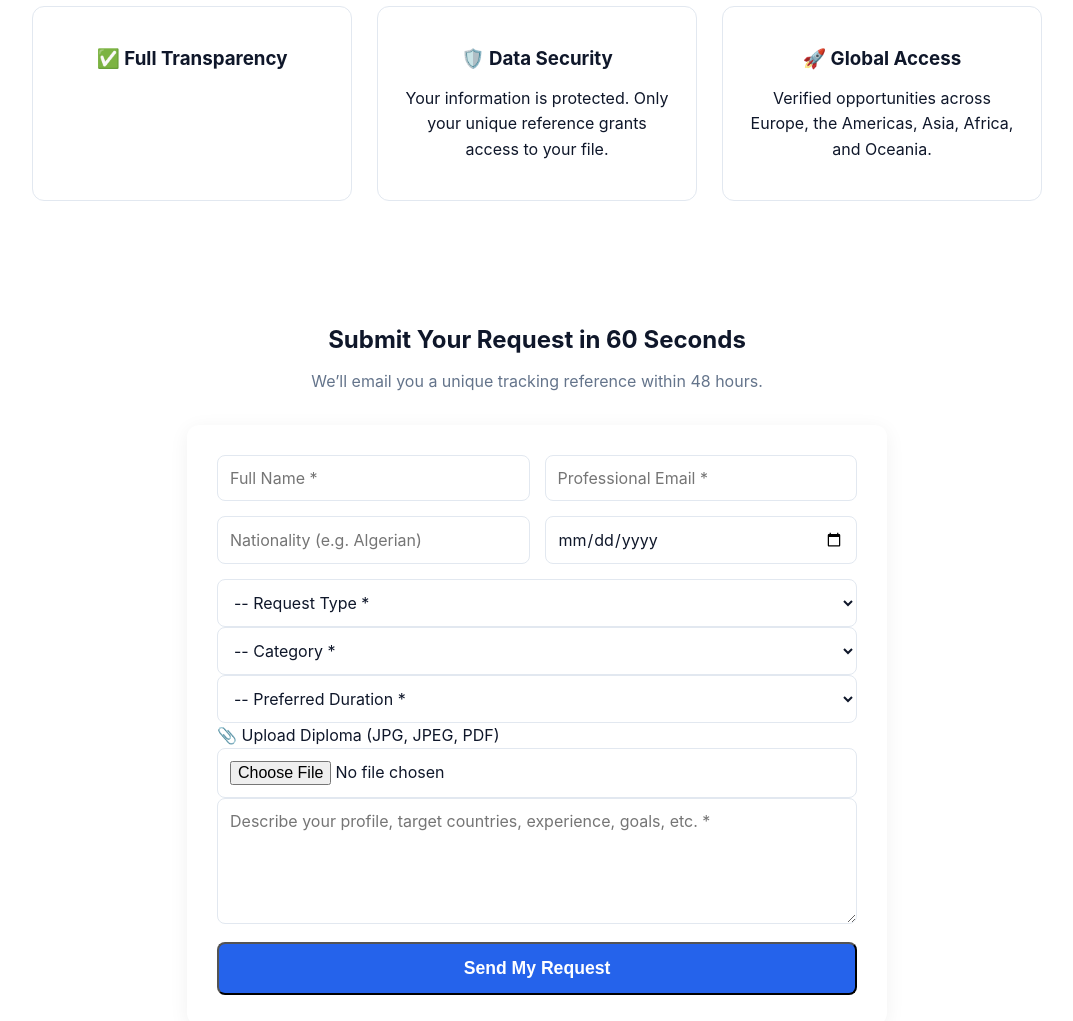
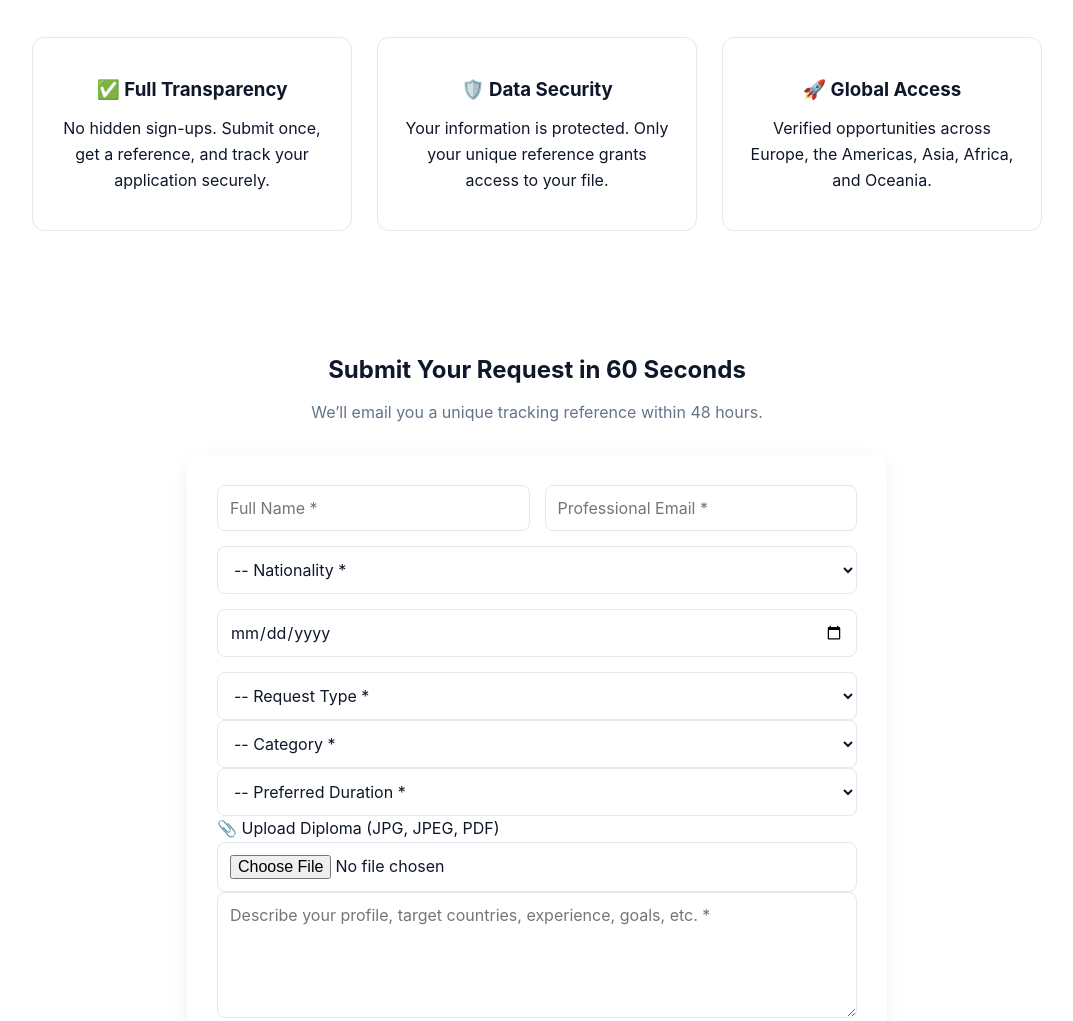
Before and after one commit to Vexara-global/Vexara-global-, a plain HTML site: page index.html in a window 1280 px wide. Shown: the part 668-1689 px from the top of the page, without its empty margins (103-1176 px from the left). Drawn offline with Linux system fonts and the light colour scheme.

Commit message:
Update index.html

```diff
--- a/index.html
+++ b/index.html
@@ -34,7 +34,7 @@
     <div class="container hero-content">
       <h1>International Opportunities.<br/>No Compromises.</h1>
       <p class="subtitle">
-        Find jobs (CDD/CDI), internships, or language stays in <strong>90+ countries</strong>
+        Find jobs (CDD/CDI), internships, or language stays in <strong>90+ countries</strong> — <em>no account needed</em>, no hidden steps, with secure tracking.
       </p>
       <div class="trust-badges">
         <span>🔒 Unique reference tracking</span>
@@ -47,10 +47,10 @@
 
   <section class="values">
     <div class="container">
-      <h2>Why thousands of candidates trust us</h2>
-      <div class="cards">
+      <h2>Why thousands of candidates trust us</h2>      <div class="cards">
         <div class="card">
           <h3>✅ Full Transparency</h3>
+          <p>No hidden sign-ups. Submit once, get a reference, and track your application securely.</p>
         </div>
         <div class="card">
           <h3>🛡️ Data Security</h3>
@@ -78,11 +78,80 @@
         </div>
 
         <div class="form-row">
-        <input type="text" name="nationality" placeholder="Nationality (e.g. Algerian)" required />
-        <input type="date" name="dob" placeholder="Date of Birth *" required />
+          <select name="nationality" required>
+            <option value="">-- Nationality *</option>
+            <option value="Afghan">Afghan</option>
+            <option value="Albanian">Albanian</option>
+            <option value="Algerian">Algerian</option>
+            <option value="American">American</option>
+            <option value="Angolan">Angolan</option>
+            <option value="Argentinian">Argentinian</option>
+            <option value="Australian">Australian</option>
+            <option value="Austrian">Austrian</option>
+            <option value="Bangladeshi">Bangladeshi</option>
+            <option value="Belgian">Belgian</option>
+            <option value="Brazilian">Brazilian</option>
+            <option value="British">British</option>
+            <option value="Bulgarian">Bulgarian</option>
+            <option value="Canadian">Canadian</option>
+            <option value="Chinese">Chinese</option>
+            <option value="Colombian">Colombian</option>
+            <option value="Congolese">Congolese</option>            <option value="Danish">Danish</option>
+            <option value="Dutch">Dutch</option>
+            <option value="Egyptian">Egyptian</option>
+            <option value="Emirati">Emirati</option>
+            <option value="Ethiopian">Ethiopian</option>
+            <option value="Finnish">Finnish</option>
+            <option value="French">French</option>
+            <option value="German">German</option>
+            <option value="Ghanaian">Ghanaian</option>
+            <option value="Greek">Greek</option>
+            <option value="Indian">Indian</option>
+            <option value="Indonesian">Indonesian</option>
+            <option value="Iranian">Iranian</option>
+            <option value="Iraqi">Iraqi</option>
+            <option value="Irish">Irish</option>
+            <option value="Israeli">Israeli</option>
+            <option value="Italian">Italian</option>
+            <option value="Japanese">Japanese</option>
+            <option value="Kenyan">Kenyan</option>
+            <option value="Korean">Korean</option>
+            <option value="Lebanese">Lebanese</option>
+            <option value="Libyan">Libyan</option>
+            <option value="Malaysian">Malaysian</option>
+            <option value="Mexican">Mexican</option>
+            <option value="Moroccan">Moroccan</option>
+            <option value="Nepali">Nepali</option>
+            <option value="Nigerian">Nigerian</option>
+            <option value="Norwegian">Norwegian</option>
+            <option value="Pakistani">Pakistani</option>
+            <option value="Peruvian">Peruvian</option>
+            <option value="Philippine">Philippine</option>
+            <option value="Polish">Polish</option>
+            <option value="Portuguese">Portuguese</option>
+            <option value="Romanian">Romanian</option>
+            <option value="Russian">Russian</option>
+            <option value="Saudi Arabian">Saudi Arabian</option>
+            <option value="Senegalese">Senegalese</option>
+            <option value="Singaporean">Singaporean</option>
+            <option value="South African">South African</option>
+            <option value="Spanish">Spanish</option>
+            <option value="Sudanese">Sudanese</option>
+            <option value="Swedish">Swedish</option>
+            <option value="Swiss">Swiss</option>
+            <option value="Syrian">Syrian</option>
+            <option value="Tanzanian">Tanzanian</option>
+            <option value="Thai">Thai</option>
+            <option value="Tunisian">Tunisian</option>
+            <option value="Turkish">Turkish</option>
+            <option value="Ukrainian">Ukrainian</option>
+            <option value="Vietnamese">Vietnamese</option>            <option value="Yemeni">Yemeni</option>
+            <option value="Zambian">Zambian</option>
+            <option value="Zimbabwean">Zimbabwean</option>
+          </select>
+          <input type="date" name="dob" placeholder="Date of Birth" required />
         </div>
 
-      <!-- Request Type -->
         <select name="request_type" required>
           <option value="">-- Request Type *</option>
           <option value="job">Job (CDD/CDI)</option>
@@ -90,7 +159,6 @@
           <option value="language-stay">Language Stay</option>
         </select>
 
-      <!-- Category -->
         <select name="category" required>
           <option value="">-- Category *</option>
           <option value="IT & Tech">IT & Technology</option>
@@ -107,7 +175,6 @@
           <option value="Other">Other</option>
         </select>
 
-      <!-- Period -->
         <select name="period" required>
           <option value="">-- Preferred Duration *</option>
           <option value="1-3 months">1–3 months</option>
@@ -117,7 +184,6 @@
           <option value="Flexible">Flexible</option>
         </select>
 
-      <!-- File Upload: Diploma -->
         <div class="file-upload">
           <label class="file-label">
             <span>📎 Upload Diploma (JPG, JPEG, PDF)</span>
@@ -125,19 +191,19 @@
           </label>
         </div>
 
-      <!-- Description -->
         <textarea name="message" placeholder="Describe your profile, target countries, experience, goals, etc. *" rows="5" required></textarea>
 
         <button type="submit" class="btn large">Send My Request</button>
-    </form>
-  </div>
+      </form>    </div>
   </section>
 
   <footer>
     <div class="container">
-      <p>&copy; 2023 Vexara Global — International platform for professional and educational opportunities.</p>
+      <p>&copy; 2026 Vexara Global — International platform for professional and educational opportunities.</p>
+      <p style="font-size: 0.9em; opacity: 0.8;">No registration required • Unique tracking reference provided after submission</p>
     </div>
   </footer>
 
-  <script src="js/main.js"></script></body>
+  <script src="js/main.js"></script>
+</body>
 </html>
```
Lines whose indentation alone changed are shown as unchanged.
